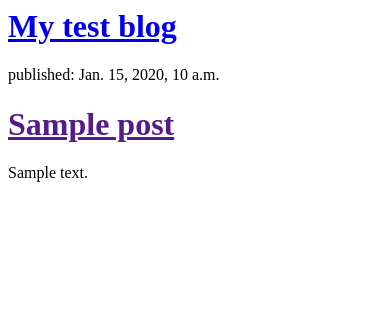
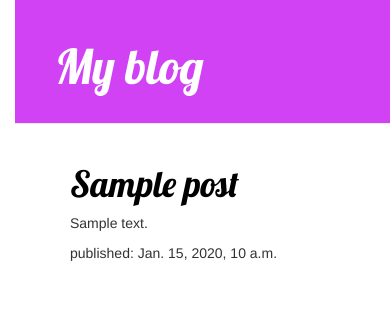
Before and after one commit to CSJedi/Blog, a Django app: template mySite/blog/templates/blog/post_list.html in a window 390 px wide. Shown: the top 332 px of the page. Run offline with Django 3.2, Linux system fonts and the light colour scheme; the template is opened without the code that fills it: most values are stand-ins (such as "Sample title", 1, 10 or a date in 2020); some libraries are stand-ins or nearby versions.

Commit message:
add styles, bootstrap

```diff
--- /dev/null
+++ b/mySite/blog/static/css/blog.css
@@ -0,0 +1,51 @@
+body {
+        padding-left: 15px;
+}
+
+    .page-header {
+        background-color: #d142f4;
+        margin-top: 0;
+        padding: 20px 20px 20px 40px;
+    }
+
+    .page-header h1, .page-header h1 a, .page-header h1 a:visited, .page-header h1 a:active {
+        color: #ffffff;
+        font-size: 36pt;
+        text-decoration: none;
+    }
+
+    .content {
+        margin-left: 40px;
+    }
+
+    h1, h2, h3, h4 {
+        font-family: 'Lobster', cursive;
+    }
+
+    .date {
+        float: right;
+        color: #828282;
+    }
+
+    .save {
+        float: right;
+    }
+
+    .post-form textarea, .post-form input {
+        width: 100%;
+    }
+
+    .top-menu, .top-menu:hover, .top-menu:visited {
+        color: #ffffff;
+        float: right;
+        font-size: 26pt;
+        margin-right: 20px;
+    }
+
+    .post {
+        margin-bottom: 70px;
+    }
+
+    .post h1 a, .post h1 a:visited {
+        color: #000000;
+    }
--- /dev/null
+++ b/mySite/blog/templates/blog/base.html
@@ -0,0 +1,23 @@
+{% load staticfiles %}
+<html>
+    <head>
+        <title>My blog</title>
+        <link rel="stylesheet" href="//maxcdn.bootstrapcdn.com/bootstrap/3.2.0/css/bootstrap.min.css">
+        <link rel="stylesheet" href="//maxcdn.bootstrapcdn.com/bootstrap/3.2.0/css/bootstrap-theme.min.css">
+        <link rel="stylesheet" href="{% static 'css/blog.css'%}">
+            <link href="https://fonts.googleapis.com/css?family=Lobster&subset=latin,cyrillic" rel="stylesheet" type="text/css">
+    </head>
+    <body>
+        <div class="page-header">
+            <h1><a href="/">My blog</a></h1>
+        </div>
+        <div class="content container">
+            <div class="row">
+                <div class="col-md-8">
+                    {% block content %}
+                    {% endblock %}
+                </div>
+            </div>
+        </div>
+    </body>
+</html>
--- a/mySite/blog/templates/blog/post_list.html
+++ b/mySite/blog/templates/blog/post_list.html
@@ -1,11 +1,11 @@
-<div>
-        <h1><a href="/">My test blog</a></h1>
-    </div>
+{% extends 'blog/base.html'%}
 
+{% block content %}
     {% for post in posts %}
-        <div>
-            <p>published: {{ post.published_date }}</p>
+        <div class="post">
             <h1><a href="">{{ post.title }}</a></h1>
             <p>{{ post.text|linebreaksbr }}</p>
+            <p>published: {{ post.published_date }}</p>
         </div>
     {% endfor %}
+ {% endblock content %}
```
